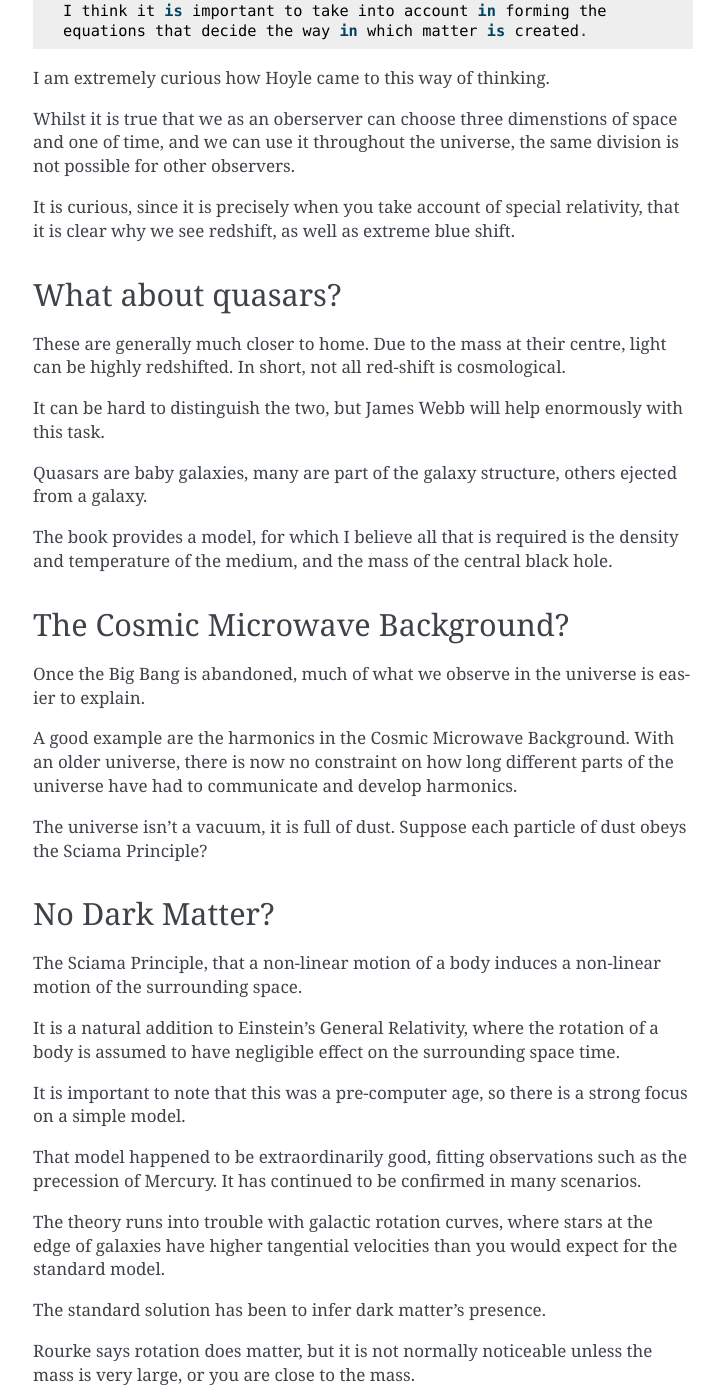
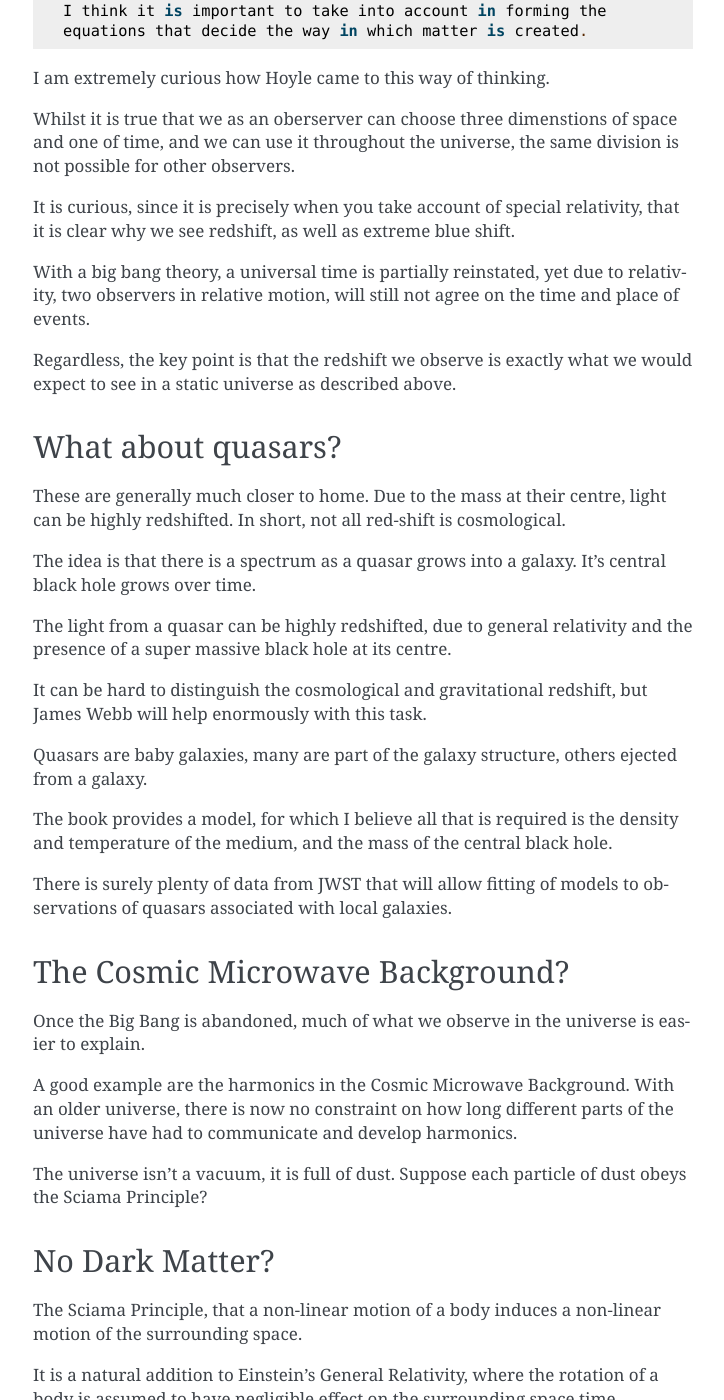
Before and after one commit to swfiua/gotu, a Sphinx documentation site: the page built from docs/apersonalview.rst, in a window 1280 px wide and 1400 px high, scrolled down 3657 px. Shown: the whole window, without its empty margins (387-1111 px from the left). Built offline with Sphinx 7.4.7, drawn with Linux system fonts in a browser that asks for light colours; formulas are drawn with MathJax 3.

Commit message:
de sitter space noodling

```diff
--- a/docs/apersonalview.rst
+++ b/docs/apersonalview.rst
@@ -193,6 +193,12 @@ It is curious, since it is precisely when you take account of special
 relativity, that it is clear why we see redshift, as well as extreme
 blue shift.
 
+With a big bang theory, a universal time is partially reinstated, yet
+due to relativity, two observers in relative motion, will still not
+agree on the time and place of events.
+
+Regardless, the key point is that the redshift we observe is exactly
+what we would expect to see in a static universe as described above.
 
 
 What about quasars?
@@ -202,8 +208,15 @@ These are generally much closer to home.  Due to the mass at their
 centre, light can be highly redshifted.   In short, not all red-shift
 is cosmological.
 
-It can be hard to distinguish the two, but James Webb will help
-enormously with this task.
+The idea is that there is a spectrum as a quasar grows into a galaxy.
+It's central black hole grows over time.
+
+The light from a quasar can be highly redshifted, due to general
+relativity and the presence of a super massive black hole at its
+centre.
+
+It can be hard to distinguish the cosmological and gravitational
+redshift, but James Webb will help enormously with this task.
 
 Quasars are baby galaxies, many are part of the galaxy structure,
 others ejected from a galaxy.
@@ -211,6 +224,9 @@ others ejected from a galaxy.
 The book provides a model, for which I believe all that is required is
 the density and temperature of the medium, and the mass of the central
 black hole.
+
+There is surely plenty of data from JWST that will allow fitting of
+models to observations of quasars associated with local galaxies.
 
 
 The Cosmic Microwave Background?
```
Also changed, not shown: 1 other file.
